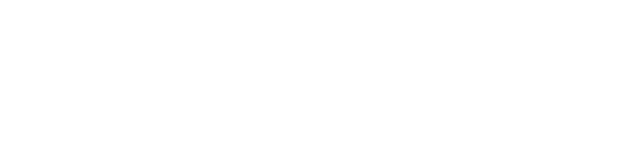
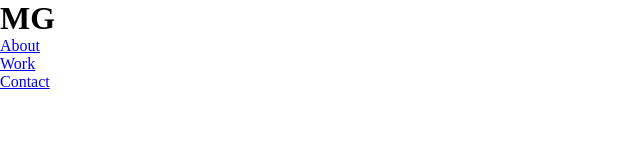
Before and after one commit to mannygarcia98/MannyGarcia_Portfolio, a plain HTML site: page index.html in a window 1280 px wide. Shown: the whole page, without its empty margins (0-640 px from the left). Drawn offline with Linux system fonts and the light colour scheme.

Commit message:
add boilerplate and header

```diff
--- a/Assets/css/style.css
+++ b/Assets/css/style.css
@@ -0,0 +1,6 @@
+@import url("https:fonts.googleapis.com/css?family=Montserrat");
+
+* {
+  margin: 0;
+  padding: 0;
+}
--- a/index.html
+++ b/index.html
@@ -4,7 +4,25 @@
     <meta charset="UTF-8" />
     <meta http-equiv="X-UA-Compatible" content="IE=edge" />
     <meta name="viewport" content="width=device-width, initial-scale=1.0" />
-    <title>Document</title>
+    <title>Manny Garcia</title>
+    <link rel="stylesheet" href="/Assets/css/style.css" />
   </head>
-  <body></body>
+  <body>
+    <header>
+      <h1>MG</h1>
+      <nav>
+        <ul>
+          <li>
+            <a href="#about">About</a>
+          </li>
+          <li>
+            <a href="#work">Work</a>
+          </li>
+          <li>
+            <a href="#contact">Contact</a>
+          </li>
+        </ul>
+      </nav>
+    </header>
+  </body>
 </html>
```
Also changed, not shown: 1 other file.
